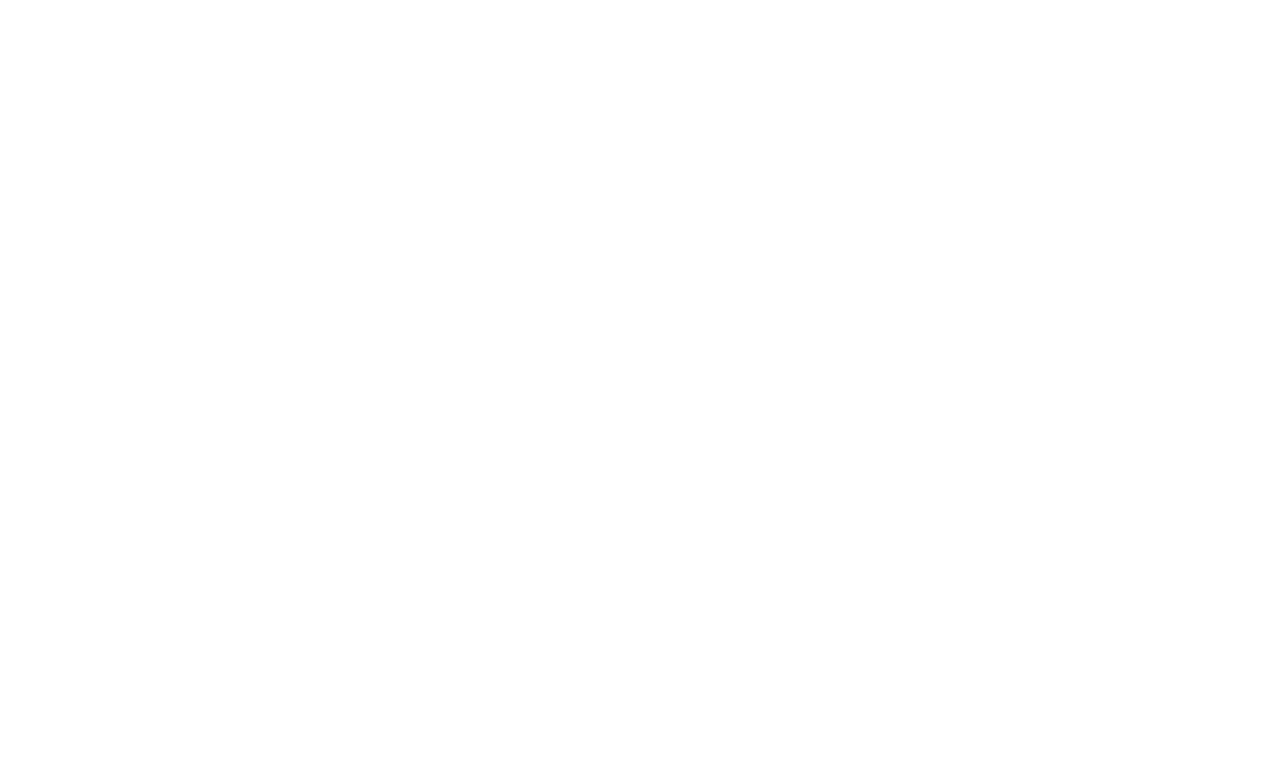
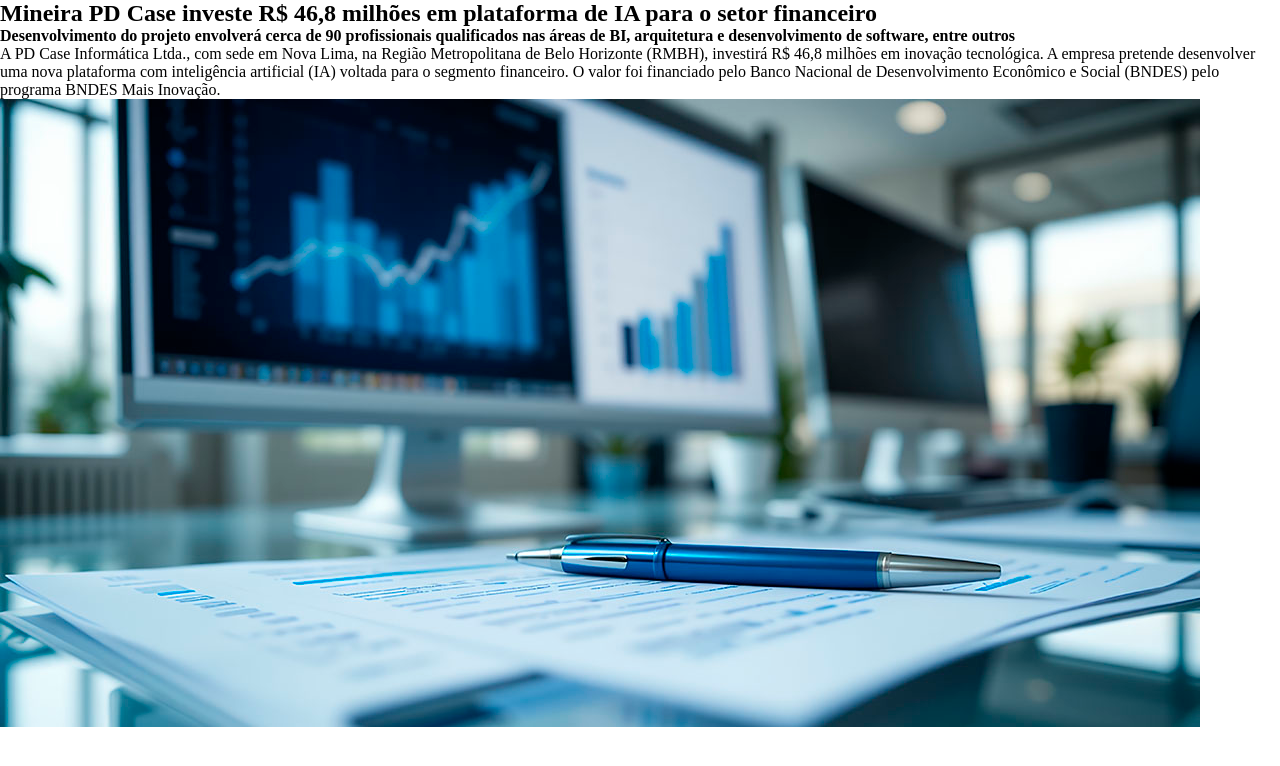
Before and after one commit to mateusartico/PD-Noticias, a plain HTML site: page index.html in a window 1280 px wide. Drawn offline with Linux system fonts and the light colour scheme.

Commit message:
feat(main): adiciona o conteúdo da notícia principal no elemento 'main'

```diff
--- a/index.html
+++ b/index.html
@@ -1,12 +1,38 @@
 <!DOCTYPE html>
 <html lang="pt-br">
-<head>
-    <meta charset="UTF-8">
-    <meta name="viewport" content="width=device-width, initial-scale=1.0">
+  <head>
+    <meta charset="UTF-8" />
+    <meta name="viewport" content="width=device-width, initial-scale=1.0" />
     <title>PD Noticias</title>
-    <link rel="stylesheet" href="css/style.css">
-</head>
-<body>
-
-</body>
+    <link rel="stylesheet" href="css/style.css" />
+  </head>
+  <body>
+    <main>
+      <div>
+        <h2>
+          Mineira PD Case investe R$ 46,8 milhões em plataforma de IA para o
+          setor financeiro
+        </h2>
+        <p>
+          <strong>
+            Desenvolvimento do projeto envolverá cerca de 90 profissionais
+            qualificados nas áreas de BI, arquitetura e desenvolvimento de
+            software, entre outros
+          </strong>
+        </p>
+        <p>
+          A PD Case Informática Ltda., com sede em Nova Lima, na Região
+          Metropolitana de Belo Horizonte (RMBH), investirá R$ 46,8 milhões em
+          inovação tecnológica. A empresa pretende desenvolver uma nova
+          plataforma com inteligência artificial (IA) voltada para o segmento
+          financeiro. O valor foi financiado pelo Banco Nacional de
+          Desenvolvimento Econômico e Social (BNDES) pelo programa BNDES Mais
+          Inovação.
+        </p>
+      </div>
+      <div>
+        <img src="img/noticia-principal.jpg" alt="Notícia Principal" />
+      </div>
+    </main>
+  </body>
 </html>
```
Also changed, not shown: img/noticia-principal.jpg (added).
